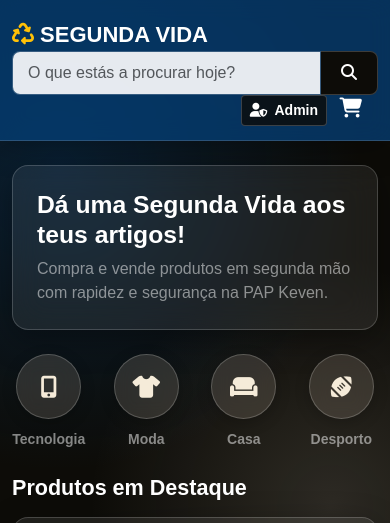
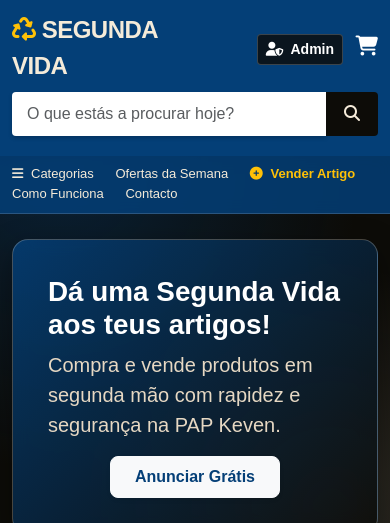
Before and after one commit to keven19310-afk/pap_marketplace, a Django app: page / in a window 390 px wide. Shown: the top 523 px of the page. Run offline with Django 5.2, Linux system fonts and the light colour scheme; data comes from the database, SQL or seed files in the repository.

Commit message:
novo commit funcionamento no pc da escola

```diff
--- a/marketplace/templates/home.html
+++ b/marketplace/templates/home.html
@@ -4,11 +4,8 @@
     <meta charset="UTF-8">
     <meta name="viewport" content="width=device-width, initial-scale=1.0">
     <title>Segunda Vida - O teu Marketplace</title>
-    <!-- Bootstrap 5 CSS -->
     <link href="https://cdn.jsdelivr.net/npm/bootstrap@5.3.0/dist/css/bootstrap.min.css" rel="stylesheet">
-    <!-- FontAwesome Ícones -->
     <link rel="stylesheet" href="https://cdnjs.cloudflare.com/ajax/libs/font-awesome/6.4.0/css/all.min.css">
-
     <style>
         body {
             background-color: #0d0c08;
@@ -18,235 +15,319 @@
             background-attachment: fixed;
             font-family: Arial, sans-serif;
             color: #ffffff;
-            min-height: 100vh;
         }
-
+        /* Barra Superior em Azul Navy #043f77 */
         .ml-header {
-            background: rgba(4, 63, 119, 0.75);
-            backdrop-filter: blur(12px);
-            -webkit-backdrop-filter: blur(12px);
-            padding: 18px 0 14px 0;
-            box-shadow: 0 4px 30px rgba(0, 0, 0, 0.3);
+            background-color: #043f77;
+            padding: 12px 0;
+            box-shadow: 0 4px 12px rgba(0, 0, 0, 0.3);
+        }
+        .ml-logo {
+            font-weight: 900;
+            font-size: 24px;
+            color: #f5ebd9;
+            text-decoration: none;
+            letter-spacing: -0.5px;
+        }
+        .ml-logo:hover {
+            color: #e6d8c3;
+        }
+        .search-bar {
+            border-radius: 4px 0 0 4px;
+            border: none;
+            padding: 10px 15px;
+            box-shadow: 0 2px 4px rgba(0, 0, 0, 0.2);
+            background-color: #ffffff;
+            color: #0d0c08;
+        }
+        .search-btn {
+            background-color: #0d0c08;
+            color: #f5ebd9;
+            border: none;
+            border-radius: 0 4px 4px 0;
+            padding: 0 18px;
+        }
+        .search-btn:hover {
+            background-color: #1c1a12;
+            color: #ffffff;
+        }
+        .sub-nav {
+            background-color: rgba(4, 63, 119, 0.85);
+            backdrop-filter: blur(8px);
+            font-size: 13px;
+            padding-bottom: 10px;
             border-bottom: 1px solid rgba(255, 255, 255, 0.15);
         }
-        .ml-logo {
-            font-weight: 800;
-            font-size: 22px;
-            color: #ffffff;
+        .sub-nav a {
+            color: #f5ebd9;
             text-decoration: none;
+            margin-right: 18px;
+            transition: color 0.2s;
         }
-        .ml-search-input {
-            border: 1px solid rgba(255, 255, 255, 0.2);
-            border-radius: 8px 0 0 8px;
-            padding: 9px 15px;
-            background-color: rgba(255, 255, 255, 0.9);
-            color: #0d0c08;
-        }
-        .ml-search-input:focus {
-            background-color: #ffffff;
-            box-shadow: 0 0 0 3px rgba(4, 63, 119, 0.4);
-        }
-        .ml-search-btn {
-            background-color: #0d0c08;
-            border: 1px solid rgba(255, 255, 255, 0.2);
-            border-left: none;
-            color: #ffffff;
-            border-radius: 0 8px 8px 0;
-            padding: 0 20px;
-            transition: background-color 0.2s;
-        }
-        .ml-search-btn:hover {
-            background-color: #1a1a1a;
+        .sub-nav a:hover {
             color: #ffffff;
         }
 
-        .glass-banner {
-            background: rgba(255, 255, 255, 0.07);
-            backdrop-filter: blur(16px);
-            -webkit-backdrop-filter: blur(16px);
+        /* Estilo Glassmorphism */
+        .glass-panel {
+            background: rgba(255, 255, 255, 0.08);
+            backdrop-filter: blur(12px);
+            -webkit-backdrop-filter: blur(12px);
             border: 1px solid rgba(255, 255, 255, 0.18);
-            box-shadow: 0 8px 32px 0 rgba(0, 0, 0, 0.37);
+            border-radius: 14px;
+            box-shadow: 0 8px 32px 0 rgba(0, 0, 0, 0.3);
         }
 
-        .cat-card {
-            background: rgba(230, 216, 195, 0.15);
+        /* Banner Principal */
+        .promo-banner {
+            background: linear-gradient(135deg, rgba(4, 63, 119, 0.85), rgba(13, 12, 8, 0.85));
             backdrop-filter: blur(10px);
-            -webkit-backdrop-filter: blur(10px);
-            border: 1px solid rgba(255, 255, 255, 0.2);
-            border-radius: 50%;
+            color: #f5ebd9;
+            border: 1px solid rgba(245, 235, 217, 0.25);
+            border-radius: 16px;
+            padding: 35px;
+            margin-top: 25px;
+            box-shadow: 0 10px 30px rgba(0, 0, 0, 0.4);
+        }
+
+        /* Categorias */
+        .cat-circle {
             width: 65px;
             height: 65px;
+            background: rgba(245, 235, 217, 0.12);
+            backdrop-filter: blur(8px);
+            border: 1px solid rgba(245, 235, 217, 0.25);
+            border-radius: 50%;
             display: flex;
             align-items: center;
             justify-content: center;
             margin: 0 auto 8px;
-            box-shadow: 0 4px 15px rgba(0,0,0,0.2);
+            transition: all 0.3s ease;
             color: #f5ebd9;
-            font-size: 22px;
-            transition: all 0.3s ease;
+            font-size: 24px;
         }
-        .cat-card:hover {
-            transform: translateY(-5px) scale(1.05);
-            background: rgba(4, 63, 119, 0.8);
-            border-color: rgba(255, 255, 255, 0.4);
+        .cat-item:hover .cat-circle {
+            transform: translateY(-4px);
+            background-color: #043f77;
+            border-color: #f5ebd9;
             color: #ffffff;
-            box-shadow: 0 8px 25px rgba(4, 63, 119, 0.5);
+        }
+        .cat-item {
+            text-decoration: none;
+            color: #e6d8c3;
+            font-size: 13px;
+            font-weight: 600;
+            text-align: center;
+            display: block;
+        }
+        .cat-item:hover {
+            color: #ffffff;
         }
 
+        /* Cartões de Produtos em Glassmorphism */
         .card-produto {
             background: rgba(255, 255, 255, 0.08);
-            backdrop-filter: blur(14px);
-            -webkit-backdrop-filter: blur(14px);
-            border: 1px solid rgba(255, 255, 255, 0.18);
-            border-radius: 16px;
+            backdrop-filter: blur(12px);
+            -webkit-backdrop-filter: blur(12px);
+            border: 1px solid rgba(255, 255, 255, 0.15);
+            border-radius: 12px;
             transition: all 0.3s ease;
-            box-shadow: 0 8px 32px 0 rgba(0, 0, 0, 0.3);
-            overflow: hidden;
+            height: 100%;
+            color: #ffffff;
         }
         .card-produto:hover {
-            transform: translateY(-6px);
-            background: rgba(255, 255, 255, 0.14);
-            border-color: rgba(255, 255, 255, 0.35);
-            box-shadow: 0 12px 40px 0 rgba(4, 63, 119, 0.4);
+            transform: translateY(-5px);
+            background: rgba(255, 255, 255, 0.13);
+            border-color: rgba(245, 235, 217, 0.4);
+            box-shadow: 0 12px 28px rgba(0, 0, 0, 0.5);
         }
         .card-img-container {
-            height: 180px;
+            height: 190px;
+            background-color: #ffffff;
+            border-radius: 8px;
+            overflow: hidden;
             display: flex;
             align-items: center;
             justify-content: center;
-            overflow: hidden;
-            background-color: #ffffff;
-            border-radius: 12px;
+            margin-bottom: 10px;
         }
         .card-img-container img {
-            max-height: 100%;
+            width: 100%;
+            height: 100%;
             object-fit: cover;
         }
         .preco-destaque {
             font-size: 22px;
-            font-weight: 800;
-            color: #ffffff;
+            font-weight: 700;
+            color: #f5ebd9;
         }
         .frete-gratis {
-            color: #64b5f6;
-            font-size: 13px;
-            font-weight: 600;
+            color: #e6d8c3;
+            font-size: 12px;
+            font-weight: 700;
         }
         .btn-glass {
-            background: rgba(4, 63, 119, 0.8);
-            backdrop-filter: blur(5px);
-            border: 1px solid rgba(255, 255, 255, 0.25);
+            background-color: #043f77;
             color: #ffffff;
-            transition: all 0.2s ease;
+            border: 1px solid rgba(255, 255, 255, 0.2);
+            transition: all 0.2s;
         }
         .btn-glass:hover {
-            background: rgba(4, 63, 119, 1);
-            border-color: rgba(255, 255, 255, 0.5);
-            color: #ffffff;
-            box-shadow: 0 4px 15px rgba(4, 63, 119, 0.6);
+            background-color: #065299;
+            color: #f5ebd9;
         }
-
         footer {
-            background: rgba(0, 0, 0, 0.6);
-            backdrop-filter: blur(10px);
-            border-top: 1px solid rgba(255, 255, 255, 0.1);
+            background-color: rgba(13, 12, 8, 0.9);
+            border-top: 1px solid rgba(245, 235, 217, 0.15);
             color: #e6d8c3;
         }
     </style>
 </head>
 <body>
 
-    <!-- Header Principal -->
-    <header class="ml-header sticky-top">
+    <!-- Cabeçalho Principal -->
+    <header class="ml-header">
         <div class="container">
             <div class="row align-items-center">
-                <div class="col-md-3">
-                    <a href="#" class="ml-logo">
+                <!-- Logótipo -->
+                <div class="col-md-3 col-6">
+                    <a href="{% url 'lista_produtos' %}" class="ml-logo">
                         <i class="fas fa-recycle text-warning"></i> SEGUNDA VIDA
                     </a>
                 </div>
-                <div class="col-md-6">
-                    <form class="d-flex" action="#" method="GET">
-                        <input class="form-control ml-search-input" type="search" placeholder="O que estás a procurar hoje?" aria-label="Search">
-                        <button class="btn ml-search-btn" type="submit">
-                            <i class="fas fa-search"></i>
-                        </button>
+
+                <!-- Barra de Pesquisa -->
+                <div class="col-md-6 col-12 my-2 my-md-0 order-3 order-md-2">
+                    <form method="GET" action="{% url 'lista_produtos' %}" class="d-flex">
+                        <input type="text" name="q" class="form-control search-bar" placeholder="O que estás a procurar hoje?" value="{{ request.GET.q|default:'' }}">
+                        <button type="submit" class="search-btn"><i class="fas fa-search"></i></button>
                     </form>
                 </div>
-                <div class="col-md-3 text-end">
-                    <a href="#" class="btn btn-dark btn-sm me-2 fw-semibold" style="background-color: rgba(13, 12, 8, 0.8); border: 1px solid rgba(255,255,255,0.2);"><i class="fas fa-user-shield me-1"></i> Admin</a>
-                    <a href="#" class="text-white me-3"><i class="fas fa-shopping-cart fs-5"></i></a>
-                </div>
-            </div>
 
-            <!-- Sub-menu de Navegação -->
-            <div class="row mt-3 pt-2 border-top border-white-50 d-none d-md-flex">
-                <div class="col-12">
-                    <a href="#" class="fw-bold text-decoration-none me-4 text-white"><i class="fas fa-bars me-1 text-warning"></i> Categorias</a>
-                    <a href="#" class="fw-bold text-decoration-none me-4 text-white-50">Ofertas da Semana</a>
-                    <a href="#" class="fw-bold text-decoration-none me-4 text-warning"><i class="fas fa-plus-circle me-1"></i> Vender Artigo</a>
-                    <a href="#" class="fw-bold text-decoration-none me-4 text-white-50">Como Funciona</a>
-                    <a href="#" class="fw-bold text-decoration-none me-4 text-white-50">Contacto</a>
+                <!-- Botões de Conta / Admin -->
+                <div class="col-md-3 col-6 text-end order-2 order-md-3">
+                    <a href="/admin" class="btn btn-dark btn-sm me-2 fw-semibold" style="background-color: rgba(13, 12, 8, 0.8); border: 1px solid rgba(255,255,255,0.2);"><i class="fas fa-user-shield me-1"></i> Admin</a>
+                    <a href="#" class="text-white fs-5"><i class="fas fa-shopping-cart"></i></a>
                 </div>
             </div>
         </div>
     </header>
 
-    <!-- Banner Principal -->
-    <div class="container mt-4">
-        <div class="p-4 text-white rounded-4 glass-banner">
-            <div class="row align-items-center">
-                <div class="col-md-8">
-                    <h2 class="fw-bold">Dá uma Segunda Vida aos teus artigos!</h2>
-                    <p class="text-white-50 mb-0">Compra e vende produtos em segunda mão com rapidez e segurança na PAP Keven.</p>
+    <!-- Sub-menu de Navegação -->
+    <div class="sub-nav pt-2">
+        <div class="container d-flex justify-content-between align-items-center">
+            <div>
+                <a href="{% url 'lista_produtos' %}"><i class="fas fa-bars me-1"></i> Categorias</a>
+                <a href="#produtos-destaque">Ofertas da Semana</a>
+                <a href="{% url 'criar_produto' %}" class="fw-bold text-warning"><i class="fas fa-plus-circle me-1"></i> Vender Artigo</a>
+                <a href="#">Como Funciona</a>
+                <a href="#">Contacto</a>
             </div>
-                <div class="col-md-4 text-end d-none d-md-block">
-                    <a href="#" class="btn btn-light fw-bold px-4 py-2 shadow-sm" style="color: #043f77; border-radius: 8px;">Anunciar Grátis</a>
+        </div>
+    </div>
+
+    <!-- Banner Promocional -->
+    <div class="container">
+        <div class="promo-banner d-flex flex-column flex-md-row align-items-center justify-content-between">
+            <div>
+                <h1 class="fw-bold mb-2 text-white">Dá uma Segunda Vida aos teus artigos!</h1>
+                <p class="mb-0 fs-5" style="color: #e6d8c3;">Compra e vende produtos em segunda mão com rapidez e segurança na PAP Keven.</p>
+            </div>
+            <div class="mt-3 mt-md-0">
+                <a href="{% url 'criar_produto' %}" class="btn btn-light fw-bold px-4 py-2 shadow-sm" style="color: #043f77; border-radius: 8px;">Anunciar Grátis</a>
+            </div>
+        </div>
+    </div>
+
+    <!-- Categorias Rápidas -->
+    <div class="container my-4">
+        <div class="row justify-content-center g-3">
+            <div class="col-4 col-md-2">
+                <a href="?categoria=Tecnologia" class="cat-item">
+                    <div class="cat-circle"><i class="fas fa-mobile-alt"></i></div>
+                    Tecnologia
+                </a>
+            </div>
+            <div class="col-4 col-md-2">
+                <a href="?categoria=Moda" class="cat-item">
+                    <div class="cat-circle"><i class="fas fa-tshirt"></i></div>
+                    Moda
+                </a>
+            </div>
+            <div class="col-4 col-md-2">
+                <a href="?categoria=Casa" class="cat-item">
+                    <div class="cat-circle"><i class="fas fa-couch"></i></div>
+                    Casa
+                </a>
+            </div>
+            <div class="col-4 col-md-2">
+                <a href="?categoria=Desporto" class="cat-item">
+                    <div class="cat-circle"><i class="fas fa-football-ball"></i></div>
+                    Desporto
+                </a>
+            </div>
+            <div class="col-4 col-md-2">
+                <a href="?categoria=Gaming" class="cat-item">
+                    <div class="cat-circle"><i class="fas fa-gamepad"></i></div>
+                    Gaming
+                </a>
+            </div>
+            <div class="col-4 col-md-2">
+                <a href="?categoria=Livros" class="cat-item">
+                    <div class="cat-circle"><i class="fas fa-book"></i></div>
+                    Livros
+                </a>
+            </div>
+        </div>
+    </div>
+
+    <!-- Secção de Produtos em Destaque -->
+    <div id="produtos-destaque" class="container mt-4 mb-5">
+        <div class="d-flex justify-content-between align-items-center mb-3">
+            <h4 class="fw-bold text-white mb-0">Produtos em Destaque</h4>
+            <a href="{% url 'criar_produto' %}" class="btn btn-warning btn-sm fw-bold">
+                <i class="fas fa-plus me-1"></i> Novo Anúncio
+            </a>
+        </div>
+
+        <div class="row row-cols-1 row-cols-sm-2 row-cols-md-4 g-4">
+
+            {% if produtos %}
+                <!-- Produtos Reais da Base de Dados -->
+                {% for produto in produtos %}
+                <div class="col">
+                    <div class="card h-100 card-produto p-2">
+                        <div class="card-img-container">
+                            {% if produto.imagem %}
+                                <img src="{{ produto.imagem.url }}" class="w-100" alt="{{ produto.titulo }}">
+                            {% else %}
+                                <img src="https://images.unsplash.com/photo-1606813907291-d86efa9b94db?w=400" class="w-100" alt="Sem imagem">
+                            {% endif %}
+                        </div>
+                        <div class="card-body px-2 pb-0 d-flex flex-column justify-content-between">
+                            <div>
+                                <p class="frete-gratis mb-1">
+                                    <i class="fas fa-map-marker-alt me-1"></i> {{ produto.localizacao }}
+                                </p>
+                                <h5 class="card-title fs-6 text-white mb-1">{{ produto.titulo }}</h5>
+                                <p class="text-white-50 mb-1" style="font-size: 12px;">
+                                    <span class="badge bg-secondary">{{ produto.estado_conservacao }}</span> Qtd: {{ produto.quantidade }}
+                                </p>
+                            </div>
+                            <div>
+                                <p class="preco-destaque mb-2">{{ produto.preco }} €</p>
+                                <button class="btn btn-sm btn-glass w-100 fw-bold mb-2">Ver Detalhes</button>
                             </div>
                         </div>
                     </div>
                 </div>
-
-    <!-- Secção de Categorias -->
-    <div class="container mt-4">
-        <div class="row text-center">
-            <div class="col-3 col-md-2">
-                <div class="cat-card"><i class="fas fa-mobile-alt"></i></div>
-                <small class="fw-semibold text-white-50">Tecnologia</small>
-            </div>
-            <div class="col-3 col-md-2">
-                <div class="cat-card"><i class="fas fa-tshirt"></i></div>
-                <small class="fw-semibold text-white-50">Moda</small>
-            </div>
-            <div class="col-3 col-md-2">
-                <div class="cat-card"><i class="fas fa-couch"></i></div>
-                <small class="fw-semibold text-white-50">Casa</small>
-            </div>
-            <div class="col-3 col-md-2">
-                <div class="cat-card"><i class="fas fa-football-ball"></i></div>
-                <small class="fw-semibold text-white-50">Desporto</small>
-            </div>
-            <div class="col-3 col-md-2 d-none d-md-block">
-                <div class="cat-card"><i class="fas fa-gamepad"></i></div>
-                <small class="fw-semibold text-white-50">Gaming</small>
-            </div>
-            <div class="col-3 col-md-2 d-none d-md-block">
-                <div class="cat-card"><i class="fas fa-book"></i></div>
-                <small class="fw-semibold text-white-50">Livros</small>
-            </div>
-        </div>
-    </div>
-
-    <!-- Grelha de Produtos -->
-    <div class="container mt-4 mb-5">
-        <h4 class="mb-3 fw-bold text-white">Produtos em Destaque</h4>
-        <div class="row row-cols-1 row-cols-sm-2 row-cols-md-4 g-4">
-
-            <!-- Produto 1 -->
+                {% endfor %}
+            {% else %}
+                <!-- Produtos de Demonstração (aparecem enquanto não houver anúncios criados) -->
                 <div class="col">
                     <div class="card h-100 card-produto p-2">
                         <div class="card-img-container">
-                        <img src="https://images.unsplash.com/photo-1542291026-7eec264c27ff?w=400" class="w-100" alt="Ténis Nike">
+                            <img src="https://images.unsplash.com/photo-1542291026-7eec264c27ff?w=400" class="w-100" alt="Ténis">
                         </div>
                         <div class="card-body px-2 pb-0">
                             <p class="frete-gratis mb-1"><i class="fas fa-map-marker-alt me-1"></i> Lisboa</p>
@@ -260,11 +341,10 @@
                     </div>
                 </div>
 
-            <!-- Produto 2 -->
                 <div class="col">
                     <div class="card h-100 card-produto p-2">
                         <div class="card-img-container">
-                        <img src="https://images.unsplash.com/photo-1505740420928-5e560c06d30e?w=400" class="w-100" alt="Headphones">
+                            <img src="https://images.unsplash.com/photo-1505740420928-5e560c06d30e?w=400" class="w-100" alt="Fones">
                         </div>
                         <div class="card-body px-2 pb-0">
                             <p class="frete-gratis mb-1"><i class="fas fa-map-marker-alt me-1"></i> Porto</p>
@@ -278,7 +358,6 @@
                     </div>
                 </div>
 
-            <!-- Produto 3 -->
                 <div class="col">
                     <div class="card h-100 card-produto p-2">
                         <div class="card-img-container">
@@ -296,7 +375,6 @@
                     </div>
                 </div>
 
-            <!-- Produto 4 -->
                 <div class="col">
                     <div class="card h-100 card-produto p-2">
                         <div class="card-img-container">
@@ -313,6 +391,7 @@
                         </div>
                     </div>
                 </div>
+            {% endif %}
 
         </div>
     </div>
@@ -320,7 +399,7 @@
     <!-- Rodapé -->
     <footer class="py-4 mt-5 text-center">
         <div class="container">
-            <p class="mb-1 fw-bold" style="color: #e6d8c3;">SEGUNDA VIDA — Marketplace de Segunda Mão</p>
+            <p class="mb-1 fw-bold" style="color: #f5ebd9;">SEGUNDA VIDA — Marketplace de Segunda Mão</p>
             <small class="text-white-50">Projeto de Aptidão Profissional (PAP) desenvolvido por Keven.</small>
         </div>
     </footer>
```
Lines whose indentation alone changed are shown as unchanged.
